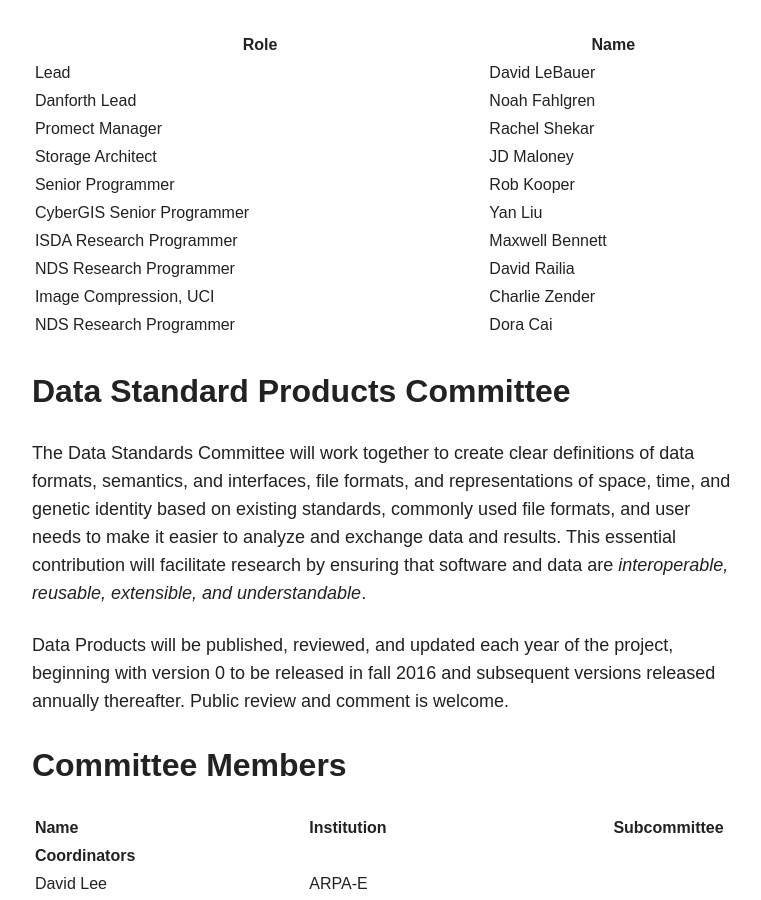
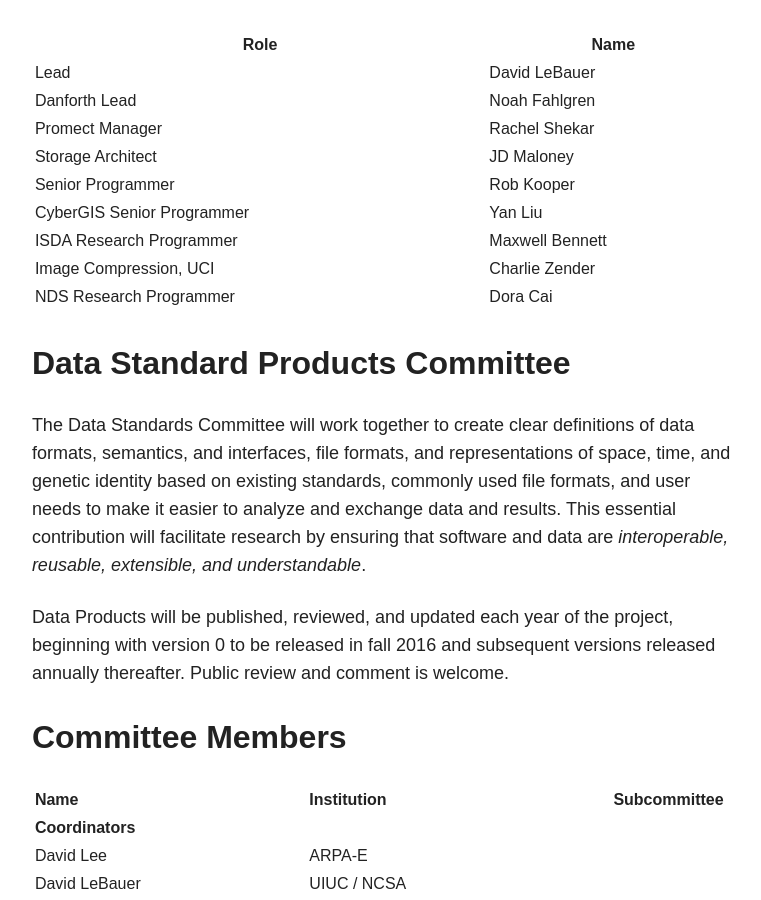
Before and after one commit to terra-reference/terraref.github.io, a Jekyll site: the page built from about/index.md, in a window 1280 px wide and 900 px high, scrolled down 3214 px. Shown: the whole window, without its empty margins (254-1015 px from the left). Built offline with Jekyll 4.4.1, drawn with Linux system fonts in a browser that asks for light colours; nearby versions of some CDN libraries.

Commit message:
Update index.md
removed raila

```diff
--- a/about/index.md
+++ b/about/index.md
@@ -71,7 +71,6 @@ The reference data will facilitate data sharing and re-use of data by providing
 | Senior Programmer | Rob Kooper |
 | CyberGIS Senior Programmer |  Yan Liu |
 | ISDA Research Programmer |  Maxwell Bennett |
-| NDS Research Programmer | David Railia|
 | Image Compression, UCI | Charlie Zender|
 | NDS Research Programmer | Dora Cai|
 
```
